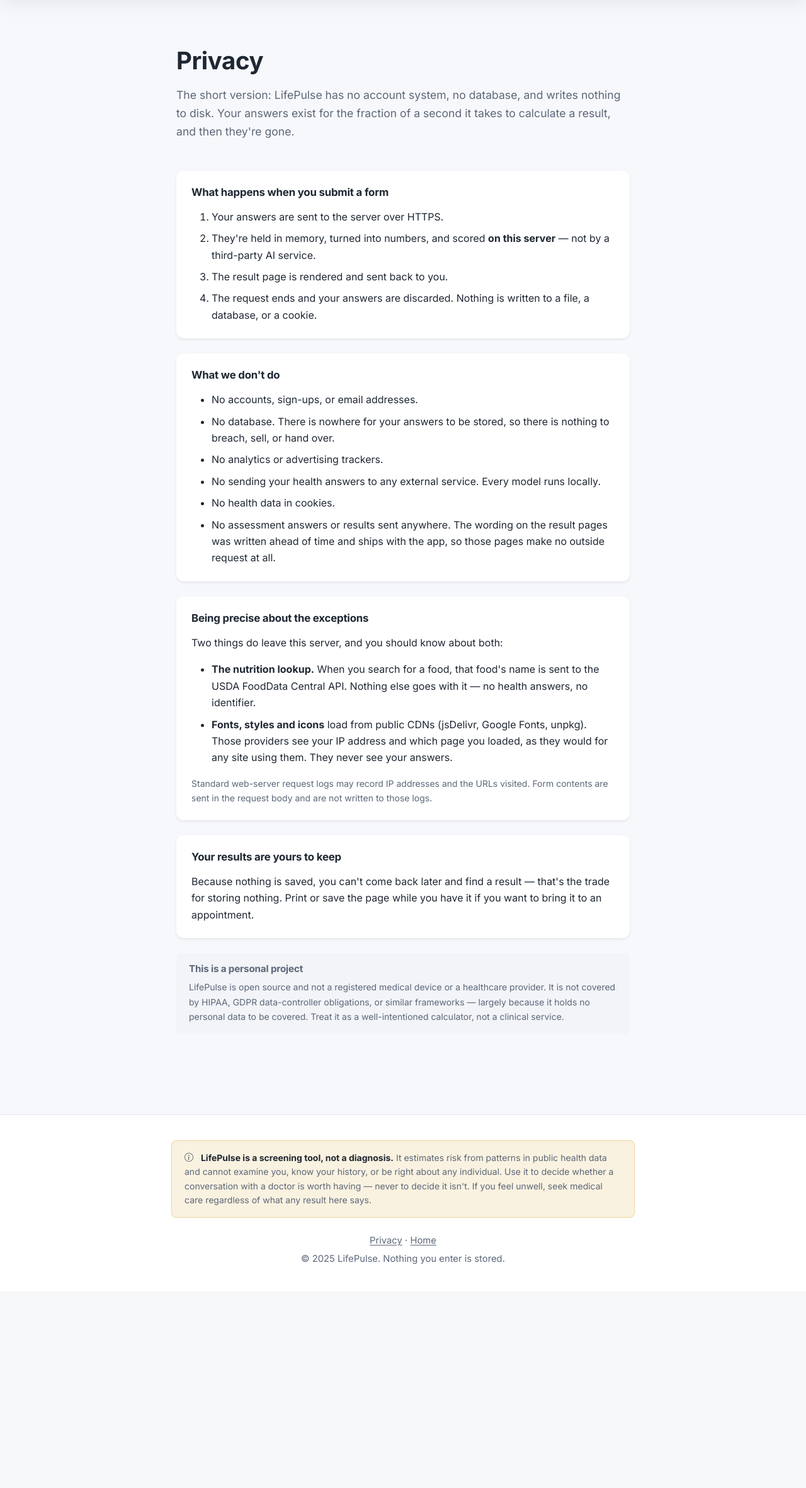
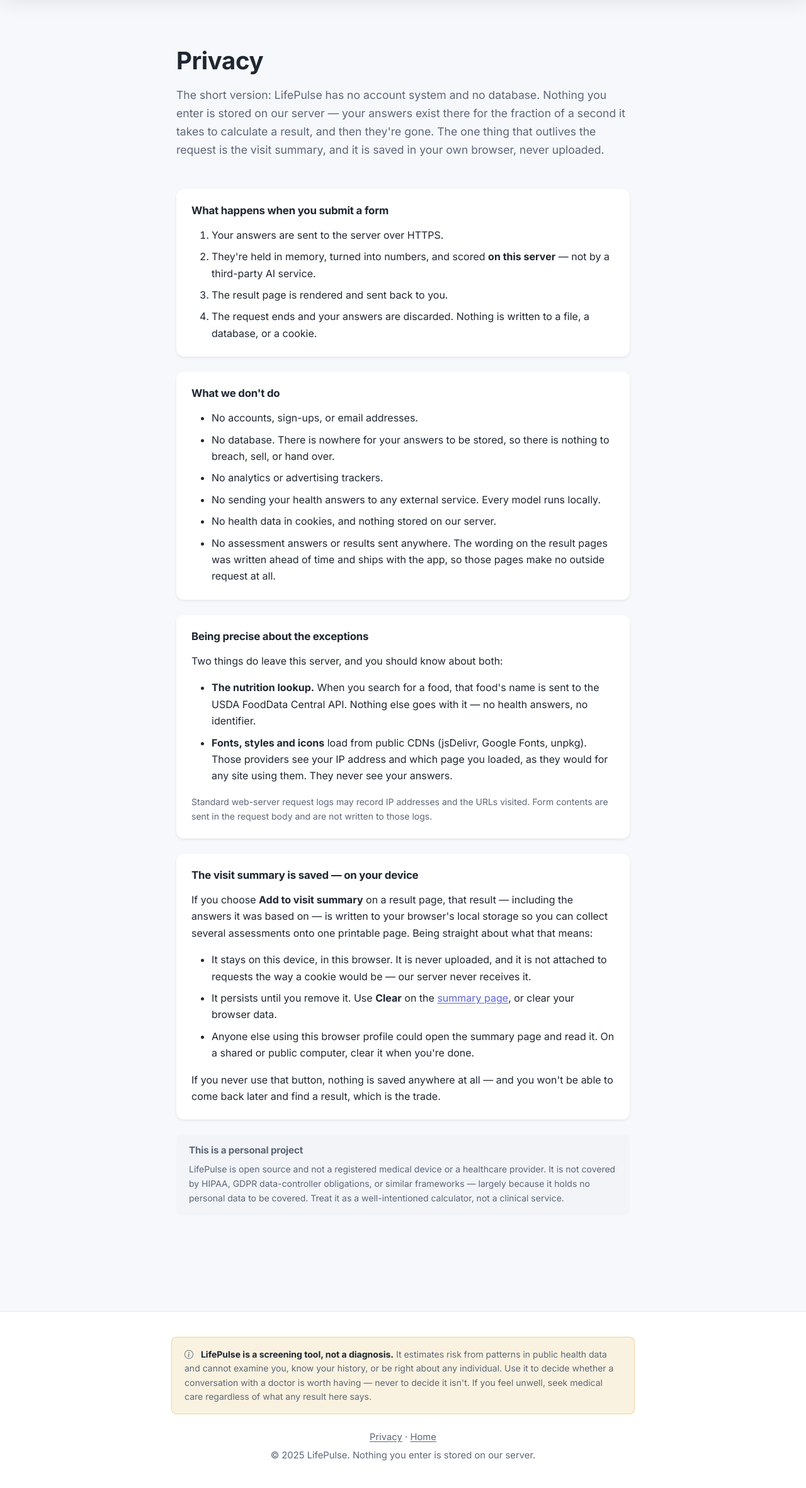
Before and after one commit to rogerdemello/LifePulse, a Flask app: page /privacy in a window 1280 px wide. Shown: the part 95-2457 px from the top of the page at 63% size. Before the commit the page ends 2102 px from the top, so only its background shows below. Run offline with Flask 3, Linux system fonts and the light colour scheme.

Commit message:
Stop the privacy page claiming something the visit summary made false
Looked at the four pages that had never been seen: /privacy, /summary, /start,
/nutrition, plus the urgent interstitial. The interstitial is the best page in
the app -- it leads with the reading, cites the AHA threshold, and offers "go
back and check my answers" before "show my results anyway". Nothing to change.

The privacy page was the problem, and reading it next to the summary page made
it obvious.

It opened with "writes nothing to disk" and closed with a section headed "Your
results are yours to keep" saying:

    Because nothing is saved, you can't come back later and find a result --
    that's the trade for storing nothing.

That has been false since the visit summary shipped. summary.js writes each
saved result to localStorage including `entry.inputs`, the answers behind it,
and you *can* come back later and find it -- that is the entire point of the
feature. The footer on every page said "Nothing you enter is stored."

Nothing was leaking: localStorage is same-origin and is never uploaded, which
is why the feature was built that way. But a privacy page is read *instead of*
checking, so one that is out of date is worse than not having one. Somebody on
a shared computer deciding whether to run a heart assessment was being told the
device holds nothing.

So the claim is now scoped to what is actually absolute -- nothing is stored on
the server -- and the section that denied saving anything now explains what is
saved, that it stays on the device, that it persists until cleared, and that
anyone else using the same browser profile can read it.

Tests pin all of it: the page must name local storage, say it is never
uploaded, say what clears it, and must not contain the two sentences that were
wrong. The footer's scoped wording is asserted across four pages.

Also from the same pass: the footer floated a third of the way up short pages
with page background below it, which reads as a failed load (body is now a
flex column). The empty summary offered "Print / Save as PDF", which printed a
page reading "Nothing saved yet", and "Clear", which deleted nothing. And that
page is the one place in the app that genuinely cannot work without JavaScript,
so it now says so instead of rendering blank.

```diff
--- a/app/static/css/style.css
+++ b/app/static/css/style.css
@@ -108,6 +108,18 @@ body {
   /* No `opacity: 0` here. It used to hide the entire page until JavaScript
      faded it back in, so any script failure left a permanently blank health
      tool. Content must be readable without JavaScript. */
+
+  /* Pin the footer to the bottom of short pages. Without this the nutrition
+     search and the empty visit summary ended their footer band a third of the
+     way up a 1400px window, with the page background running on below it --
+     which reads as content failing to load. */
+  min-height: 100vh;
+  display: flex;
+  flex-direction: column;
+}
+
+body > main {
+  flex: 1 0 auto;
 }
 
 h1, h2, h3, h4, h5, h6 {
--- a/app/static/js/summary.js
+++ b/app/static/js/summary.js
@@ -137,10 +137,16 @@
     var content = document.getElementById('summaryContent');
     var questionsCard = document.getElementById('summaryQuestions');
 
+    // The toolbar starts hidden and is revealed here. Both of its buttons act on
+    // saved results, so with none saved "Print / Save as PDF" printed a page
+    // reading "Nothing saved yet" and "Clear" offered to delete nothing.
+    var toolbar = document.getElementById('summaryToolbar');
+
     if (!entries.length) {
       if (empty) empty.classList.remove('d-none');
       return;
     }
+    if (toolbar) toolbar.classList.remove('d-none');
     if (content) content.classList.remove('d-none');
 
     entries.forEach(function (entry) {
--- a/app/templates/base.html
+++ b/app/templates/base.html
@@ -157,7 +157,11 @@
       <span aria-hidden="true">&middot;</span>
       <a href="{{ url_for('index') }}">Home</a>
     </p>
-    <p class="mb-0">&copy; 2025 LifePulse. Nothing you enter is stored.</p>
+    <!-- Was "Nothing you enter is stored." That stopped being true the day the
+         visit summary shipped: choosing "Add to visit summary" writes the result
+         and the answers behind it to localStorage. It never leaves the device, so
+         the promise worth making is about the server -- which is still absolute. -->
+    <p class="mb-0">&copy; 2025 LifePulse. Nothing you enter is stored on our server.</p>
   </div>
 </footer>
 
--- a/app/templates/privacy.html
+++ b/app/templates/privacy.html
@@ -10,9 +10,11 @@
 
       <h1 class="fw-bold mb-3">Privacy</h1>
       <p class="lead text-muted mb-5">
-        The short version: LifePulse has no account system, no database, and writes
-        nothing to disk. Your answers exist for the fraction of a second it takes to
-        calculate a result, and then they're gone.
+        The short version: LifePulse has no account system and no database. Nothing
+        you enter is stored on our server &mdash; your answers exist there for the
+        fraction of a second it takes to calculate a result, and then they're gone.
+        The one thing that outlives the request is the visit summary, and it is saved
+        in your own browser, never uploaded.
       </p>
 
       <div class="card border-0 shadow-sm mb-4">
@@ -43,7 +45,7 @@
                 Every model runs locally.
               {% endif %}
             </li>
-            <li class="mb-2">No health data in cookies.</li>
+            <li class="mb-2">No health data in cookies, and nothing stored on our server.</li>
             <li class="mb-0">
               No assessment answers or results sent anywhere. The wording on the
               result pages was written ahead of time and ships with the app, so
@@ -94,11 +96,32 @@
 
       <div class="card border-0 shadow-sm mb-4">
         <div class="card-body p-4">
-          <h2 class="h5 fw-bold mb-3">Your results are yours to keep</h2>
+          <h2 class="h5 fw-bold mb-3">The visit summary is saved &mdash; on your device</h2>
+          <p class="mb-3">
+            If you choose <strong>Add to visit summary</strong> on a result page, that
+            result &mdash; including the answers it was based on &mdash; is written to
+            your browser's local storage so you can collect several assessments onto one
+            printable page. Being straight about what that means:
+          </p>
+          <ul class="mb-3">
+            <li class="mb-2">
+              It stays on this device, in this browser. It is never uploaded, and it is
+              not attached to requests the way a cookie would be &mdash; our server never
+              receives it.
+            </li>
+            <li class="mb-2">
+              It persists until you remove it. Use <strong>Clear</strong> on the
+              <a href="{{ url_for('summary') }}">summary page</a>, or clear your
+              browser data.
+            </li>
+            <li class="mb-0">
+              Anyone else using this browser profile could open the summary page and read
+              it. On a shared or public computer, clear it when you're done.
+            </li>
+          </ul>
           <p class="mb-0">
-            Because nothing is saved, you can't come back later and find a result &mdash;
-            that's the trade for storing nothing. Print or save the page while you have
-            it if you want to bring it to an appointment.
+            If you never use that button, nothing is saved anywhere at all &mdash; and
+            you won't be able to come back later and find a result, which is the trade.
           </p>
         </div>
       </div>
```
Also changed, not shown: app/templates/summary.html (+14 -1 lines), tests/test_frontend.py (+52 -0 lines).
